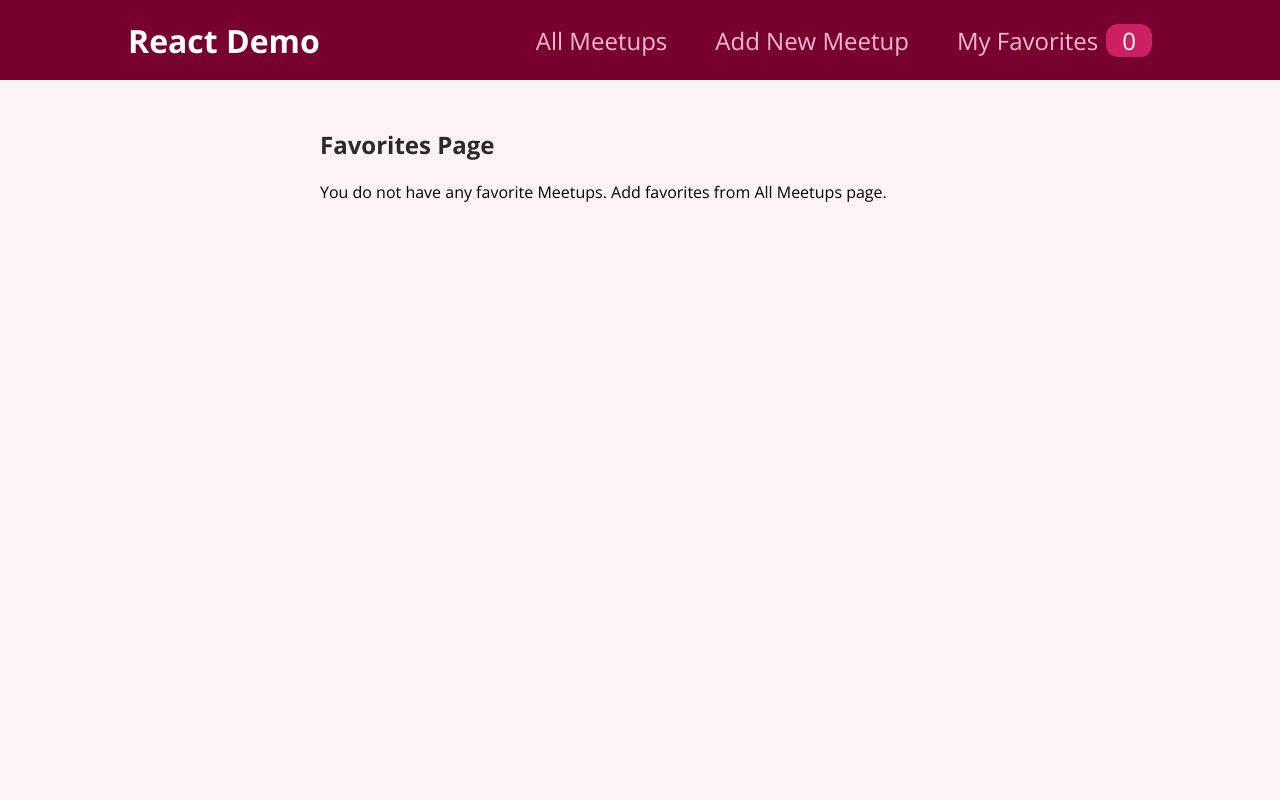
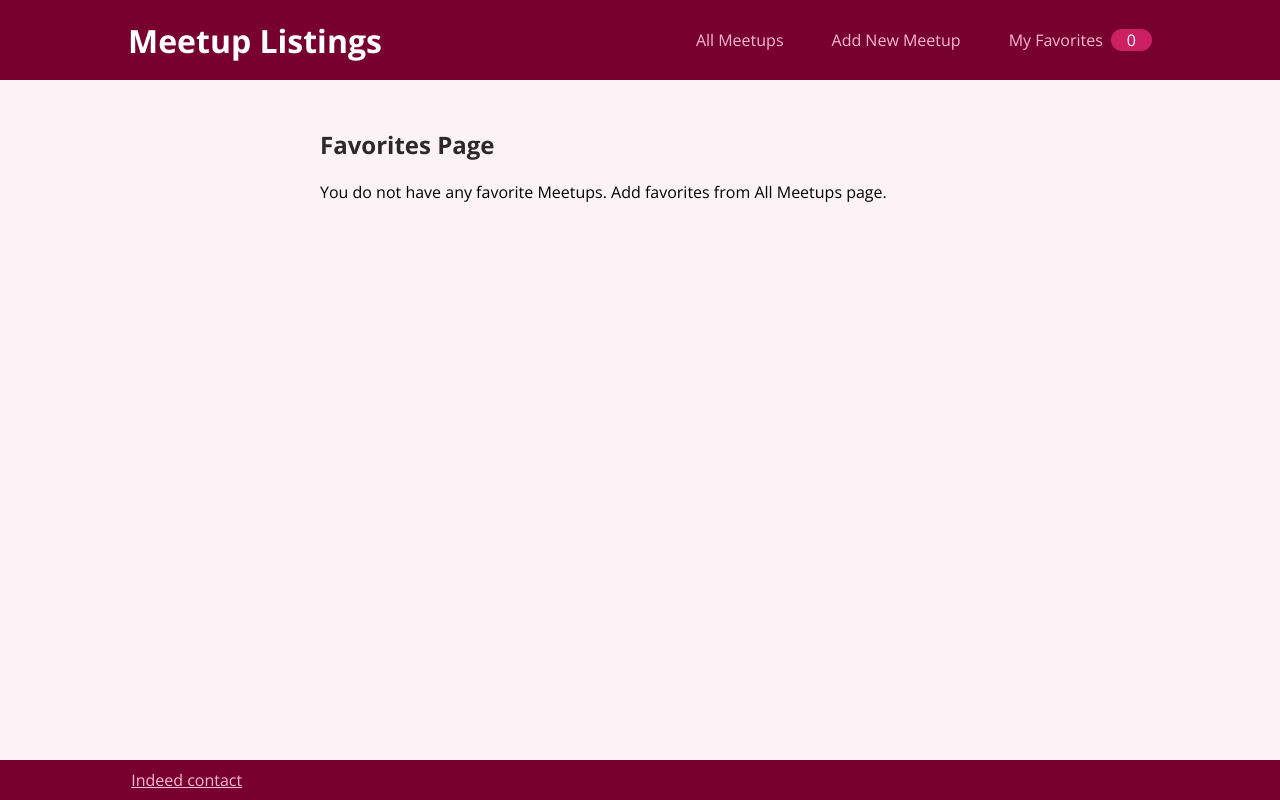
Before and after one commit to DarkRockDark/jstore-app, a React (Create React App) app: page /favorites in a window 1280 px wide. Built offline with nearby package versions, Linux system fonts and the light colour scheme.

Commit message:
external resume link

```diff
--- /dev/null
+++ b/src/components/layout/ContactFooter.js
@@ -0,0 +1,20 @@
+import classes from './ContactFooter.module.css';
+
+function ContactFooter() {
+  return (
+    <footer className={classes.footer}>
+      <nav>
+        <ul>
+          {/* <ul>
+            <span>React Demo  </span>
+          </ul> */}
+          <ul>
+            <a href="https://my.indeed.com/p/douglasr-yj5k93w" target="_blank" rel="noreferrer">Indeed contact</a>
+          </ul>
+        </ul>
+      </nav>
+    </footer>
+  );
+}
+
+export default ContactFooter;
--- /dev/null
+++ b/src/components/layout/ContactFooter.module.css
@@ -0,0 +1,37 @@
+/* .footer {
+    position: fixed;
+    width: 100%;
+    height: 5rem;
+    display: flex;
+    align-items: center;
+    justify-content: space-between;
+    background-color: #77002e;
+    padding: 0 10%;
+} */
+.footer {
+
+    position: fixed;
+    bottom: 0;
+    left: 0;
+    right: 0;
+    display: flex;
+    align-items: center;
+    height: 40px;
+    background-color: #77002e;
+    padding: 0 4%;
+}
+
+.footer a {
+    list-style: none;
+    margin: 0;
+    padding: 0;
+    display: flex;
+    align-items: baseline;
+    color: #fcb8d2;
+  }
+
+  .footer a:hover,
+  .footer a:active,
+  .footer a.active {
+    color: white;
+  }
--- a/src/components/layout/Layout.js
+++ b/src/components/layout/Layout.js
@@ -1,3 +1,4 @@
+import ContactFooter from "./ContactFooter";
 import classes from "./Layout.module.css";
 import MainNavigation from "./MainNavigation";
 
@@ -8,6 +9,7 @@ function Layout(props) {
       <main className={classes.main}>
         {props.children}
       </main>
+      <ContactFooter />
     </div>
   );
 }
--- a/src/components/layout/MainNavigation.js
+++ b/src/components/layout/MainNavigation.js
@@ -9,7 +9,7 @@ function MainNavigation() {
 
   return (
     <header className={classes.header}>
-      <div className={classes.logo}>React Demo</div>
+      <div className={classes.logo}>Meetup Listings</div>
       <nav>
         <ul>
           <li>
--- a/src/components/layout/MainNavigation.module.css
+++ b/src/components/layout/MainNavigation.module.css
@@ -28,7 +28,7 @@
 
   .header a {
     text-decoration: none;
-    font-size: 1.5rem;
+    font-size: 1.25 rem;
     color: #fcb8d2;
   }
 
```
